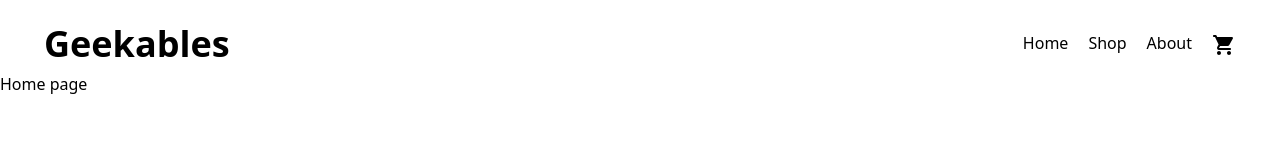
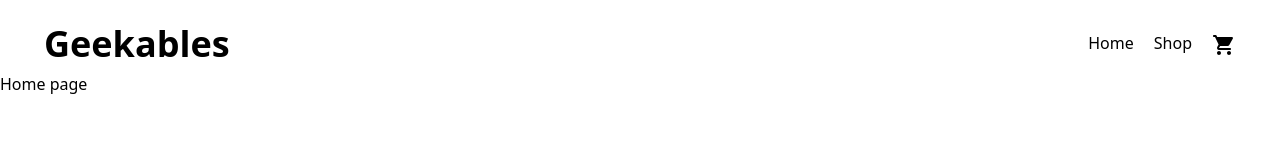
Before and after one commit to rtokala14/shopping-cart, a React (Create React App) app: page / in a window 1280 px wide. Shown: the top 160 px of the page. Built offline with nearby package versions, Linux system fonts and the light colour scheme.

Commit message:
Hide About page

```diff
--- a/src/App.js
+++ b/src/App.js
@@ -37,7 +37,7 @@ function App() {
               />
             }
           />
-          <Route path="/about" element={<About />} />
+          {/*<Route path="/about" element={<About />} />*/}
           <Route path="/cart" element={<Cart list={cartList} />} />
         </Routes>
         <Footer />
--- a/src/components/Header.js
+++ b/src/components/Header.js
@@ -15,9 +15,9 @@ const Header = (props) => {
         <li className=" header-option">
           <Link to={"/shop"}>Shop</Link>
         </li>
-        <li className=" header-option">
+        {/*<li className=" header-option">
           <Link to={"/about"}>About</Link>
-        </li>
+  </li>*/}
         <li className=" hover:cursor-pointer">
           <Badge badgeContent={props.cartInfo} overlap="rectangular">
             <Link to={"/cart"}>
```
